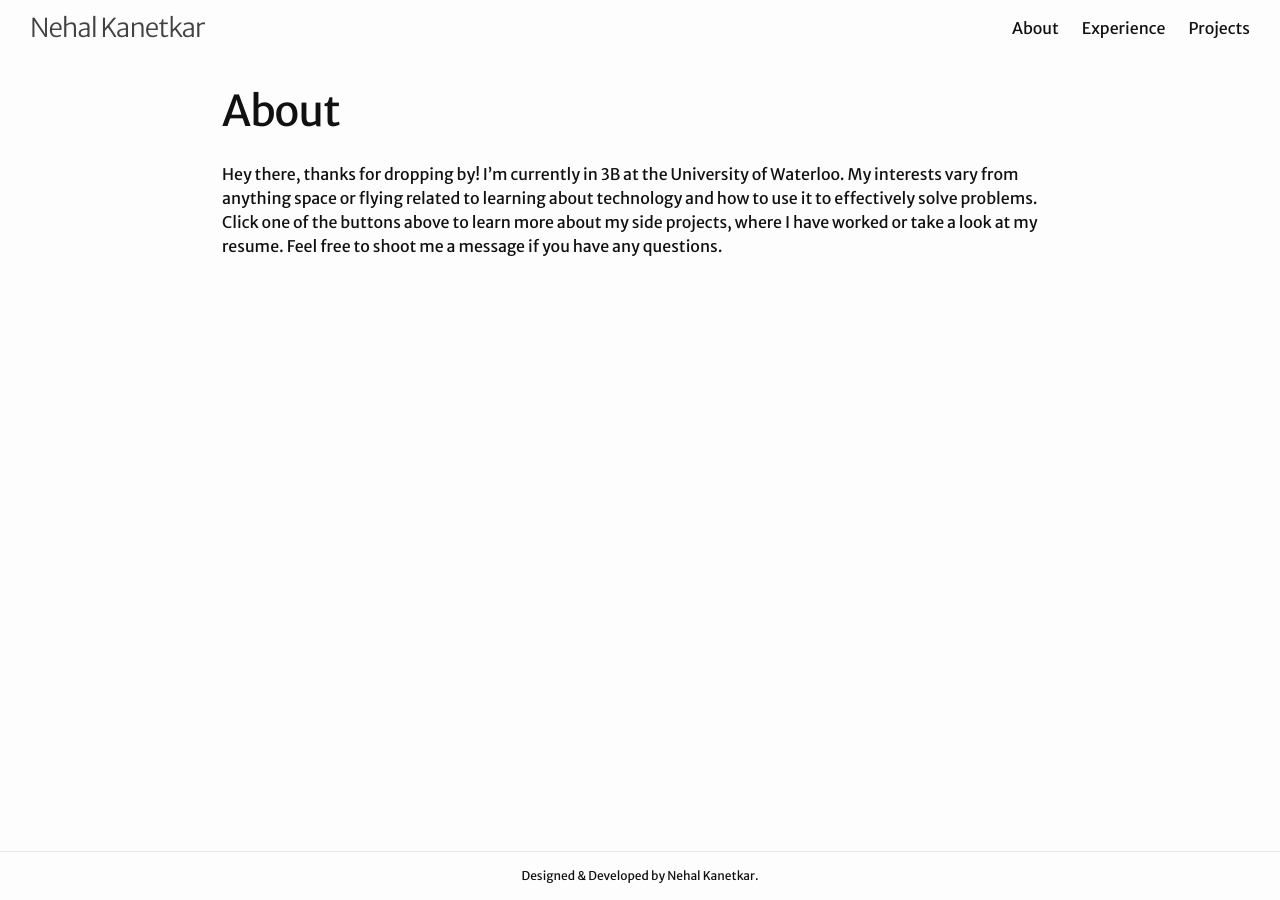
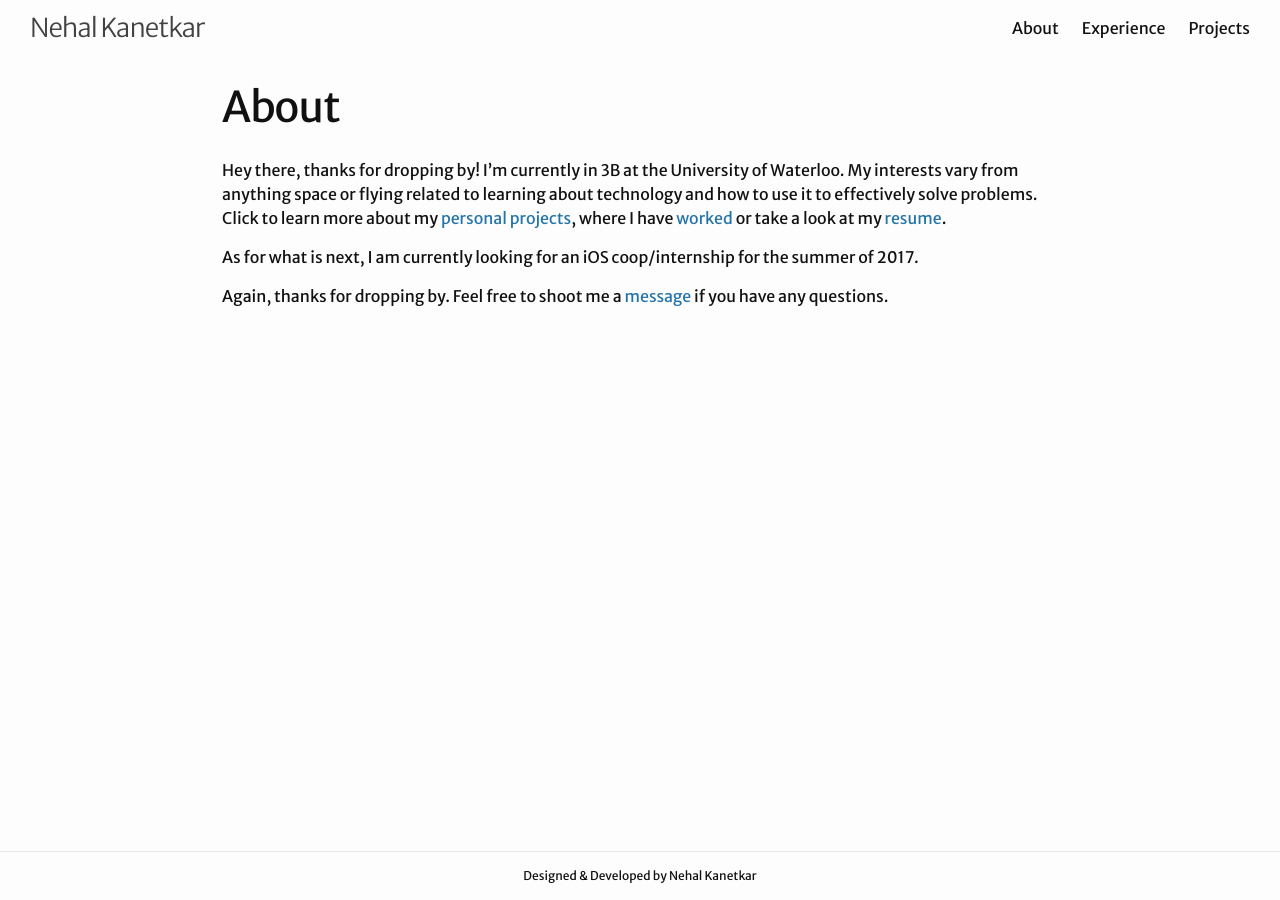
Before and after one commit to nkanetka/nkanetka.github.io, a Jekyll site: the page built from about.md, in a window 1280 px wide. Built offline with Jekyll 4.4.1, drawn with Linux system fonts in a browser that asks for light colours.

Commit message:
Roughly finish about page

```diff
--- a/_config.yml
+++ b/_config.yml
@@ -16,7 +16,7 @@
 title: Nehal Kanetkar
 email: nkanetka@uwaterloo.ca
 description: > # A personal portfolio website that displays my personal projects, work experience and education.
-footer_tag: "Designed & Developed by Nehal Kanetkar."
+footer_tag: "Designed & Developed by Nehal Kanetkar" #[Nehal Kanetkar]({{ site.url }}).
 baseurl: "" # the subpath of your site, e.g. /blog
 url: "" # the base hostname & protocol for your site, e.g. http://example.com
 twitter_username: KanetkarNehal
--- a/_sass/minima.scss
+++ b/_sass/minima.scss
@@ -8,7 +8,8 @@ $base-line-height: 1.5 !default;
 
 $spacing-unit:     30px !default;
 
-$text-color:       #111 !default;
+$text-color:       #111;
+$link-color:	   #2574A9;
 $background-color: #fdfdfd !default;
 $brand-color:      #2a7ae2 !default;
 
--- a/_sass/minima/_base.scss
+++ b/_sass/minima/_base.scss
@@ -97,16 +97,20 @@ h1, h2, h3, h4, h5, h6 {
  * Links
  */
 a {
-  color: $brand-color;
+  color: $link-color;
   text-decoration: none;
+
+  &:hover {
+    color: $grey-color;
+    opacity: 0.5;
+  }
+}
+
+
+.page-link {
   border-bottom: solid 4px $background-color;
 
-  &:visited {
-    color: darken($brand-color, 15%);
-  }
-
   &:hover {
-    color: $text-color;
     border-bottom: solid 4px $text-color;
   }
 }
--- a/about.md
+++ b/about.md
@@ -4,6 +4,10 @@ title: About
 permalink: /about/
 ---
 
-Hey there, thanks for dropping by! I'm currently in 3B at the University of Waterloo. My interests vary from anything space or flying related to learning about technology and how to use it to effectively solve problems. Click one of the buttons above to learn more about my side projects, where I have worked or take a look at my resume. Feel free to shoot me a message if you have any questions.
+Hey there, thanks for dropping by! I'm currently in 3B at the University of Waterloo. My interests vary from anything space or flying related to learning about technology and how to use it to effectively solve problems. Click to learn more about my [personal projects]({{ site.url }}/projects/), where I have [worked]({{ site.url }}/experience/) or take a look at my [resume]({{ site.url }}/assets/Resume.pdf).
+
+As for what is next, I am currently looking for an iOS coop/internship for the summer of 2017.
+
+Again, thanks for dropping by. Feel free to shoot me a [message](mailto:{{site.email}}) if you have any questions.
 
 <!-- My past coop experiences have ranged from R&D to rapid prototyping to production iOS development. Lately, I have been doing a lot of iOS working to create great user experiences that solve users problems. -->
```
Also changed, not shown: 2 other files.
